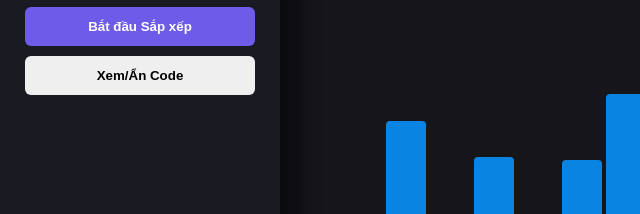
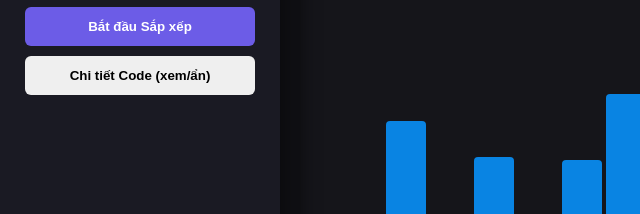
Before and after one commit to HungBB-1808/algorithmsimulation, a plain HTML site: page index.html in a window 1280 px wide. Shown: the part 368-582 px from the top of the page, 0-640 px from the left. Drawn offline with Linux system fonts and the light colour scheme.

Commit message:
fix content

```diff
--- a/index.html
+++ b/index.html
@@ -36,7 +36,7 @@
             <div class="buttons">
                 <button onclick="resetAndGenerate()" class="btn-new">Tạo Mảng Mới</button>
                 <button onclick="runSort()" class="btn-run">Bắt đầu Sắp xếp</button>
-                <button onclick="toggleCodePanel()" class="btn-code">Xem/Ẩn Code</button>
+                <button onclick="toggleCodePanel()" class="btn-code">Chi tiết Code (xem/ẩn)</button>
             </div>
 
             <div class="status-box">
```
